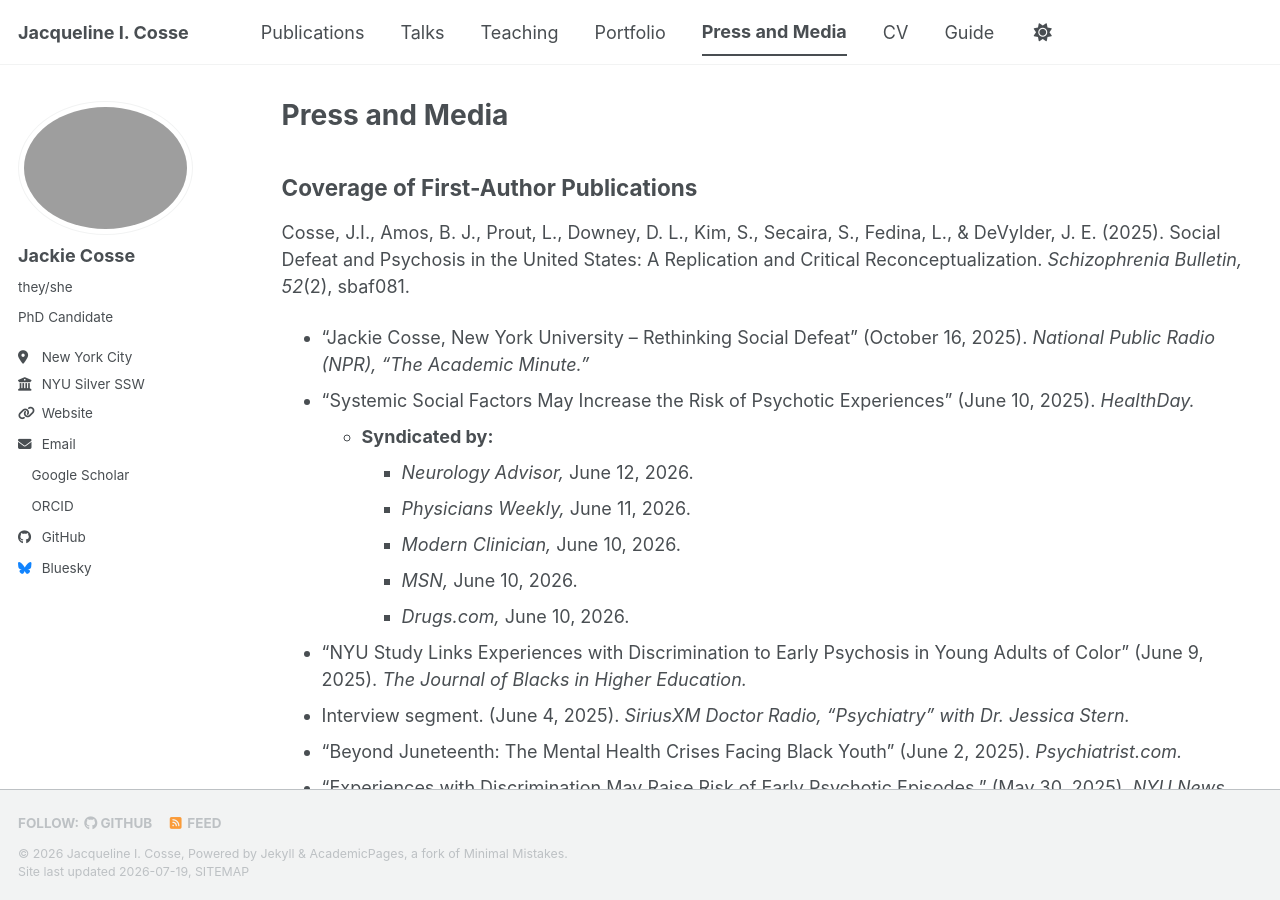
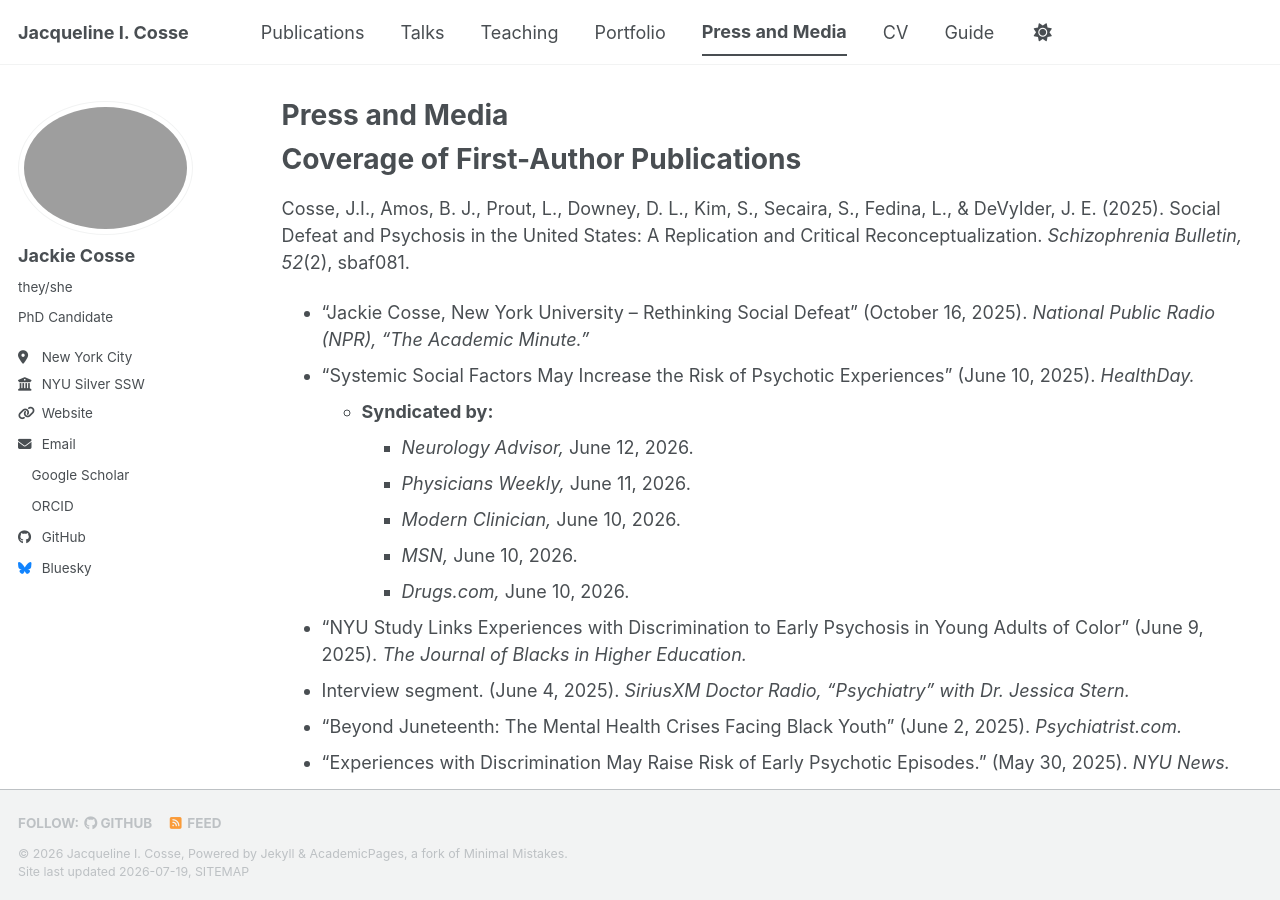
Before and after one commit to jackiecosse/jackiecosse.com, a Jekyll site: the page built from _pages/press.md, in a window 1280 px wide and 900 px high. Built offline with Jekyll 4.4.1, drawn with Linux system fonts in a browser that asks for light colours; a style sheet for code colours, icons or effects is not loaded.

Commit message:
Update press.md

```diff
--- a/_pages/press.md
+++ b/_pages/press.md
@@ -9,7 +9,7 @@
 
 {% include base_path %}
 
-## Coverage of First-Author Publications
+# Coverage of First-Author Publications
 Cosse, J.I., Amos, B. J., Prout, L., Downey, D. L., Kim, S., Secaira, S., Fedina, L., & DeVylder, J. E. (2025). Social Defeat and Psychosis in the United States: A Replication and Critical Reconceptualization. _Schizophrenia Bulletin, 52_(2), sbaf081.
   - “Jackie Cosse, New York University – Rethinking Social Defeat” (October 16, 2025). _National Public Radio (NPR), “The Academic Minute.”_
   - “Systemic Social Factors May Increase the Risk of Psychotic Experiences” (June 10, 2025). _HealthDay._
@@ -28,7 +28,7 @@
   - “An intersectional look at concepts of health among a diverse sample of LGBTQ adults.” (February 2, 2024). _Fordham GSS News._
   - “PhD Student Jackie Cosse Receives APHA Research Award.” (Nov 9, 2023). _NYU Silver Newsroom._
 
-### Additional Press & Media
+# Additional Press & Media
   - “NYU Study Sees ‘Unexpectedly High’ Rates of Police Violence Against Young Adults in U.S.” (April 21, 2026). NYU Silver Newsroom.
   - “PhD Candidate Jackie Cosse Explores Criminalization of IPV Survivors.” (October 15, 2025). NYU Silver Newsroom.
   - “The carceral state: Incarceration and the role of social work in the system.” (Invited interview; Fall 2023). InDepth Magazine.
```
